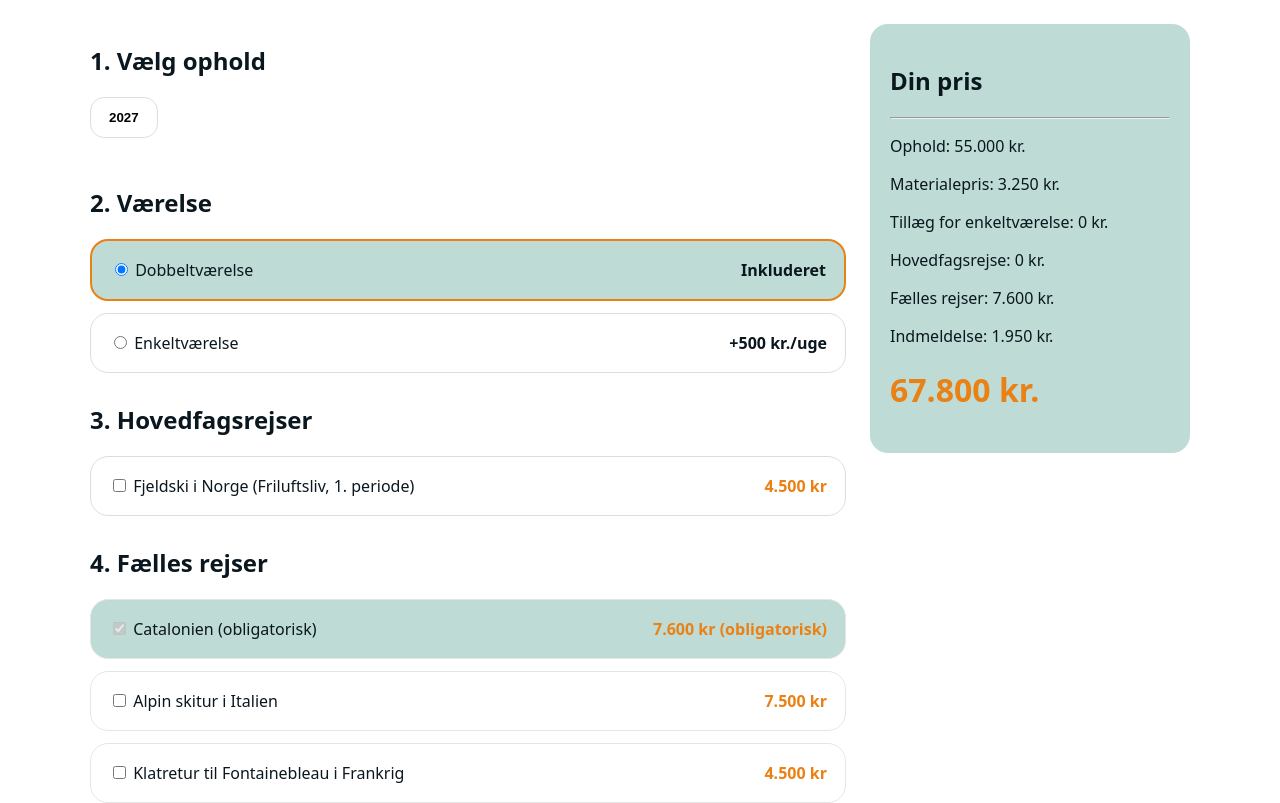
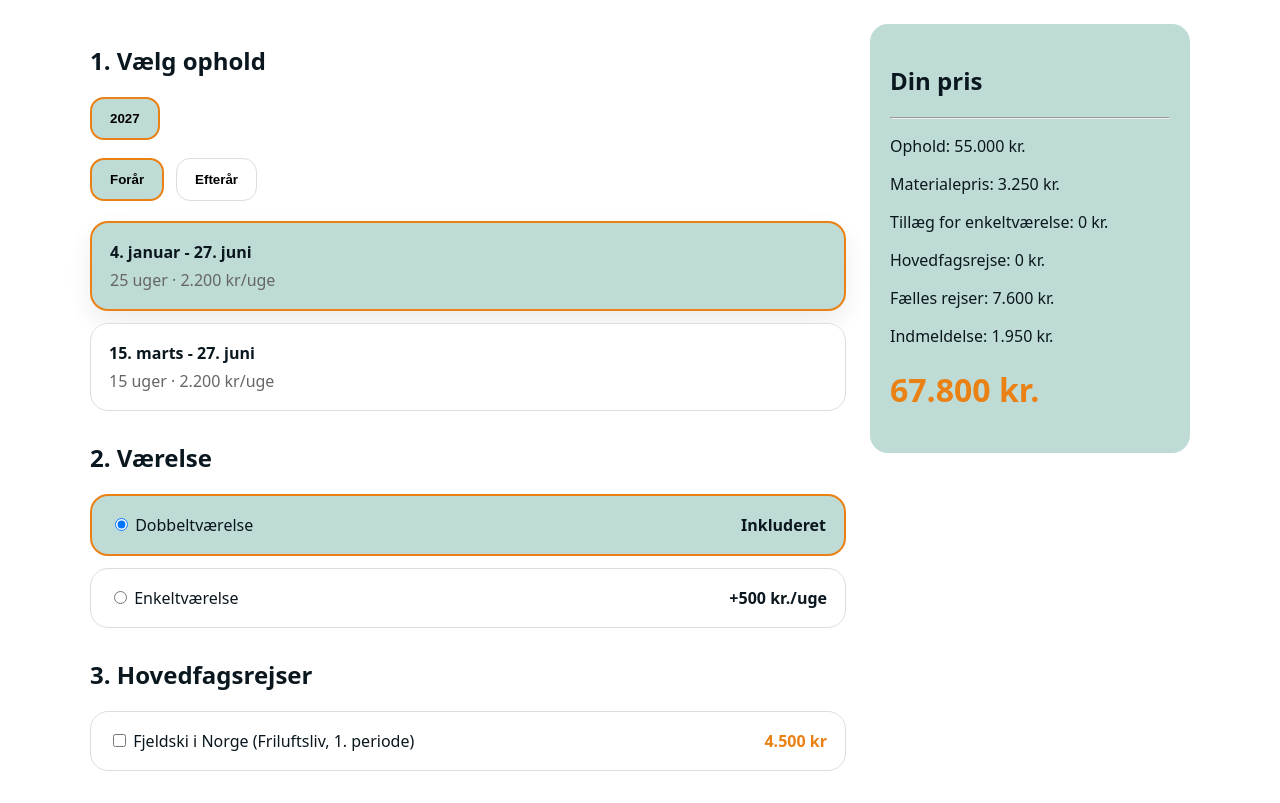
Before and after one commit to mvj-hub/Prisberegner, a React (Vite) app: page / in a window 1280 px wide. Shown: the top 803 px of the page. Built offline with nearby package versions, Linux system fonts and the light colour scheme.

Commit message:
Refactor state initialization in PriceCalculator

```diff
--- a/src/components/PriceCalculator.jsx
+++ b/src/components/PriceCalculator.jsx
@@ -104,8 +104,15 @@ const DATA = [
 ];
 
 export default function PriceCalculator() {
-  const [selectedYear, setSelectedYear] = useState("2026");
-  const [selectedSeason, setSelectedSeason] = useState("Efterår");
+
+const [selectedYear, setSelectedYear] = useState(
+  DATA[0]?.id.split("-")[1] || String(new Date().getFullYear())
+);
+
+const [selectedSeason, setSelectedSeason] = useState(
+  DATA[0]?.id.startsWith("foraar") ? "Forår" : "Efterår"
+);
+
   const [selectedMainTrip, setSelectedMainTrip] = useState(null);
   const [selectedGlobalTrips, setSelectedGlobalTrips] = useState({});
   const [isSheetOpen, setIsSheetOpen] = useState(false);
```
